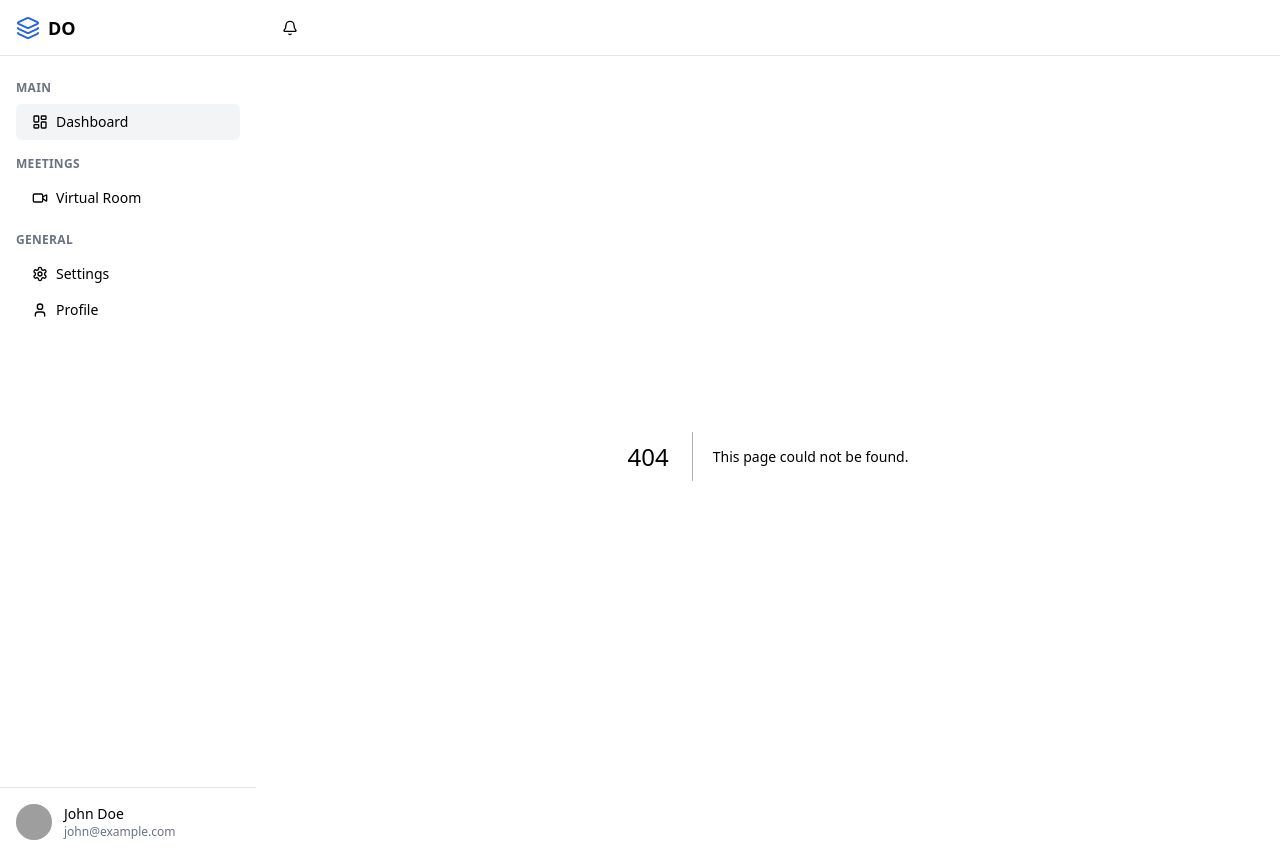
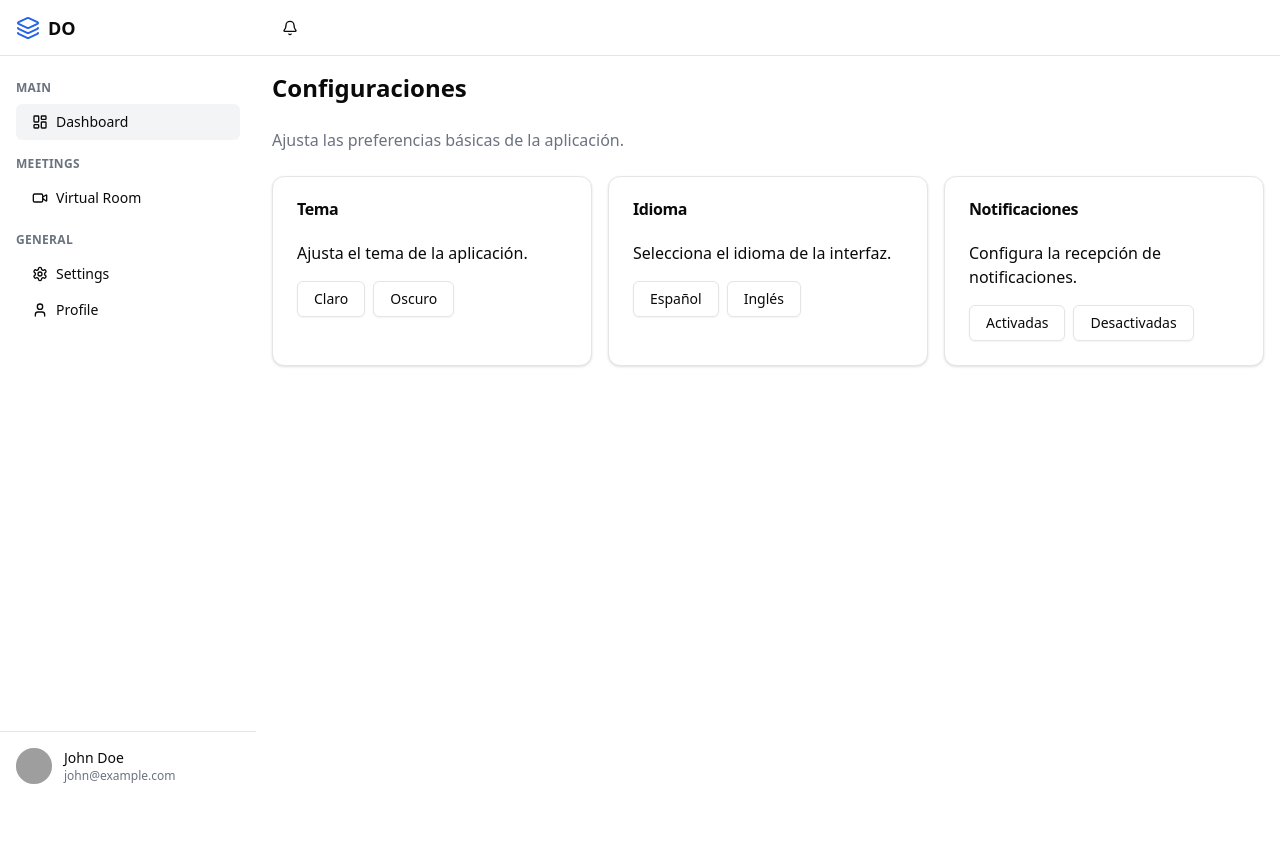
Before and after one commit to AlexMGP7/design, a Next.js app: page /settings in a window 1280 px wide. Before the commit this address had no page. After the commit the page ends 800 px from the top, so only its background shows below. Built offline with nearby package versions, Linux system fonts and the light colour scheme; grey boxes are pictures that could not be loaded.

Commit message:
settings and profile

```diff
--- /dev/null
+++ b/src/app/profile/page.tsx
@@ -0,0 +1,46 @@
+"use client";
+
+import React from "react";
+import { Card, CardContent, CardHeader, CardTitle } from "@/components/ui/card";
+import { Button } from "@/components/ui/button";
+
+export default function Profile() {
+  return (
+    <div className="mx-auto max-w-6xl space-y-6 p-4">
+      <h1 className="text-2xl font-bold">Perfil</h1>
+      <p className="text-gray-500 dark:text-gray-400">
+        Revisa y actualiza tu información personal.
+      </p>
+      <Card>
+        <CardHeader>
+          <CardTitle>Información Personal</CardTitle>
+        </CardHeader>
+        <CardContent>
+          <div className="space-y-4">
+            <div>
+              <label className="block text-sm font-medium text-gray-700">
+                Nombre
+              </label>
+              <p className="mt-1 text-gray-900">John Doe</p>
+            </div>
+            <div>
+              <label className="block text-sm font-medium text-gray-700">
+                Correo Electrónico
+              </label>
+              <p className="mt-1 text-gray-900">john@example.com</p>
+            </div>
+            <div>
+              <label className="block text-sm font-medium text-gray-700">
+                Teléfono
+              </label>
+              <p className="mt-1 text-gray-900">+1 234 567 890</p>
+            </div>
+          </div>
+          <div className="mt-6">
+            <Button>Editar Perfil</Button>
+          </div>
+        </CardContent>
+      </Card>
+    </div>
+  );
+}
--- /dev/null
+++ b/src/app/settings/page.tsx
@@ -0,0 +1,57 @@
+"use client";
+
+import React from "react";
+import { Card, CardContent, CardHeader, CardTitle } from "@/components/ui/card";
+import { Button } from "@/components/ui/button";
+
+export default function Settings() {
+  return (
+    <div className="mx-auto max-w-6xl space-y-6 p-4">
+      <h1 className="text-2xl font-bold">Configuraciones</h1>
+      <p className="text-gray-500 dark:text-gray-400">
+        Ajusta las preferencias básicas de la aplicación.
+      </p>
+      <div className="grid gap-4 md:grid-cols-2 lg:grid-cols-3">
+        {/* Configuración de Tema */}
+        <Card>
+          <CardHeader>
+            <CardTitle>Tema</CardTitle>
+          </CardHeader>
+          <CardContent>
+            <p>Ajusta el tema de la aplicación.</p>
+            <div className="mt-4 flex gap-2">
+              <Button variant="outline">Claro</Button>
+              <Button variant="outline">Oscuro</Button>
+            </div>
+          </CardContent>
+        </Card>
+        {/* Configuración de Idioma */}
+        <Card>
+          <CardHeader>
+            <CardTitle>Idioma</CardTitle>
+          </CardHeader>
+          <CardContent>
+            <p>Selecciona el idioma de la interfaz.</p>
+            <div className="mt-4 flex gap-2">
+              <Button variant="outline">Español</Button>
+              <Button variant="outline">Inglés</Button>
+            </div>
+          </CardContent>
+        </Card>
+        {/* Configuración de Notificaciones */}
+        <Card>
+          <CardHeader>
+            <CardTitle>Notificaciones</CardTitle>
+          </CardHeader>
+          <CardContent>
+            <p>Configura la recepción de notificaciones.</p>
+            <div className="mt-4 flex gap-2">
+              <Button variant="outline">Activadas</Button>
+              <Button variant="outline">Desactivadas</Button>
+            </div>
+          </CardContent>
+        </Card>
+      </div>
+    </div>
+  );
+}
```
